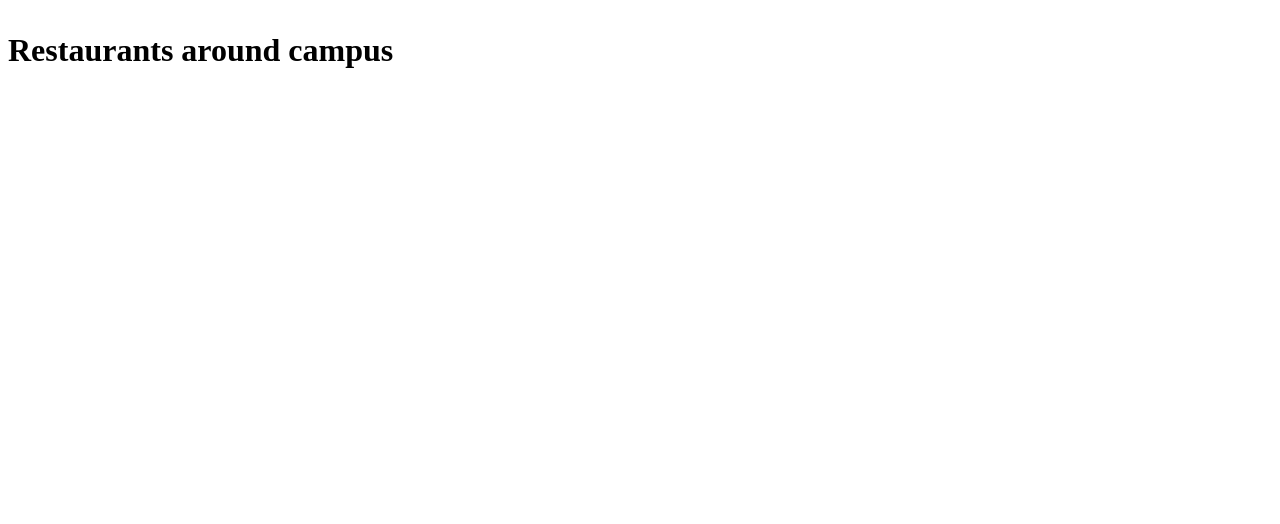
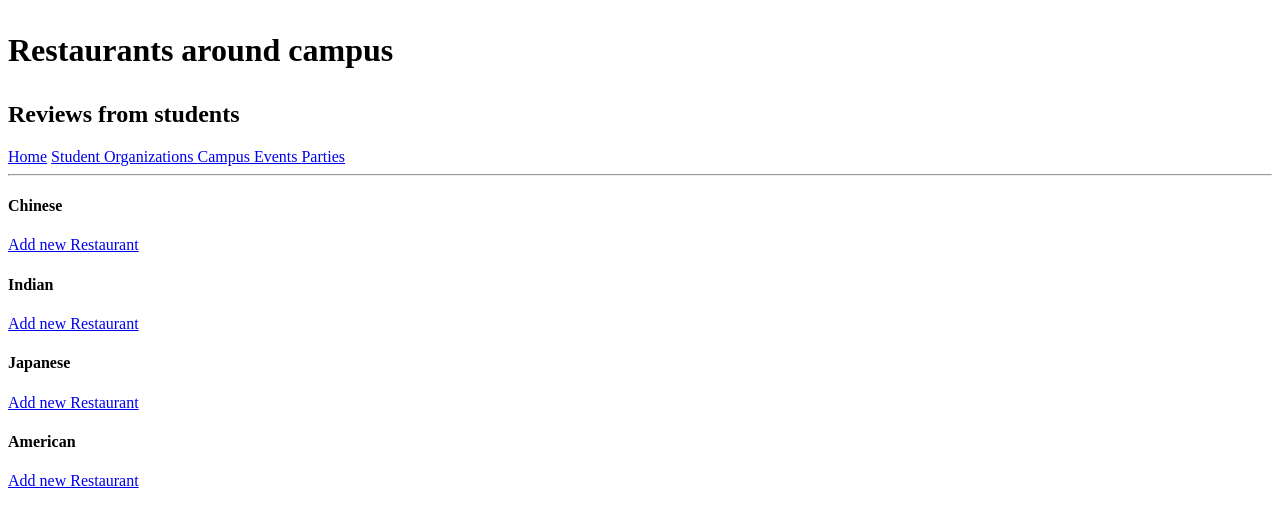
Before and after one commit to CyberGuy99/HackTogether2019, a website: page public/restaurant.html in a window 1280 px wide. Drawn offline with Linux system fonts and the light colour scheme.

```diff
--- a/public/restaurant.html
+++ b/public/restaurant.html
@@ -10,6 +10,26 @@
 		<h1>
 			<p>Restaurants around campus</p>
 		</h1>
+		<h2>
+			<span class="welcome">Reviews from students</span>
+		</h2>
+
+		<nav>
+			<a class="link" href="/">Home</a>
+			<a class="link" href="/orgs">Student Organizations </a>
+			<a class="link" href="/events">Campus Events </a>
+			<a class="link" href="/parties">Parties</a><hr>
+		</nav>
+
+		<section>
+			<h4>Chinese</h4><a href="/createnew">Add new Restaurant</a>
+			<div>
+
+			</div>
+			<h4>Indian</h4><a href="/createnew">Add new Restaurant</a>
+			<h4>Japanese</h4><a href="/createnew">Add new Restaurant</a>
+			<h4>American</h4><a href="/createnew">Add new Restaurant</a>
+		</section>
 	</body>
 
 </html>
```
Also changed, not shown: server.js (+6 -1 lines).
